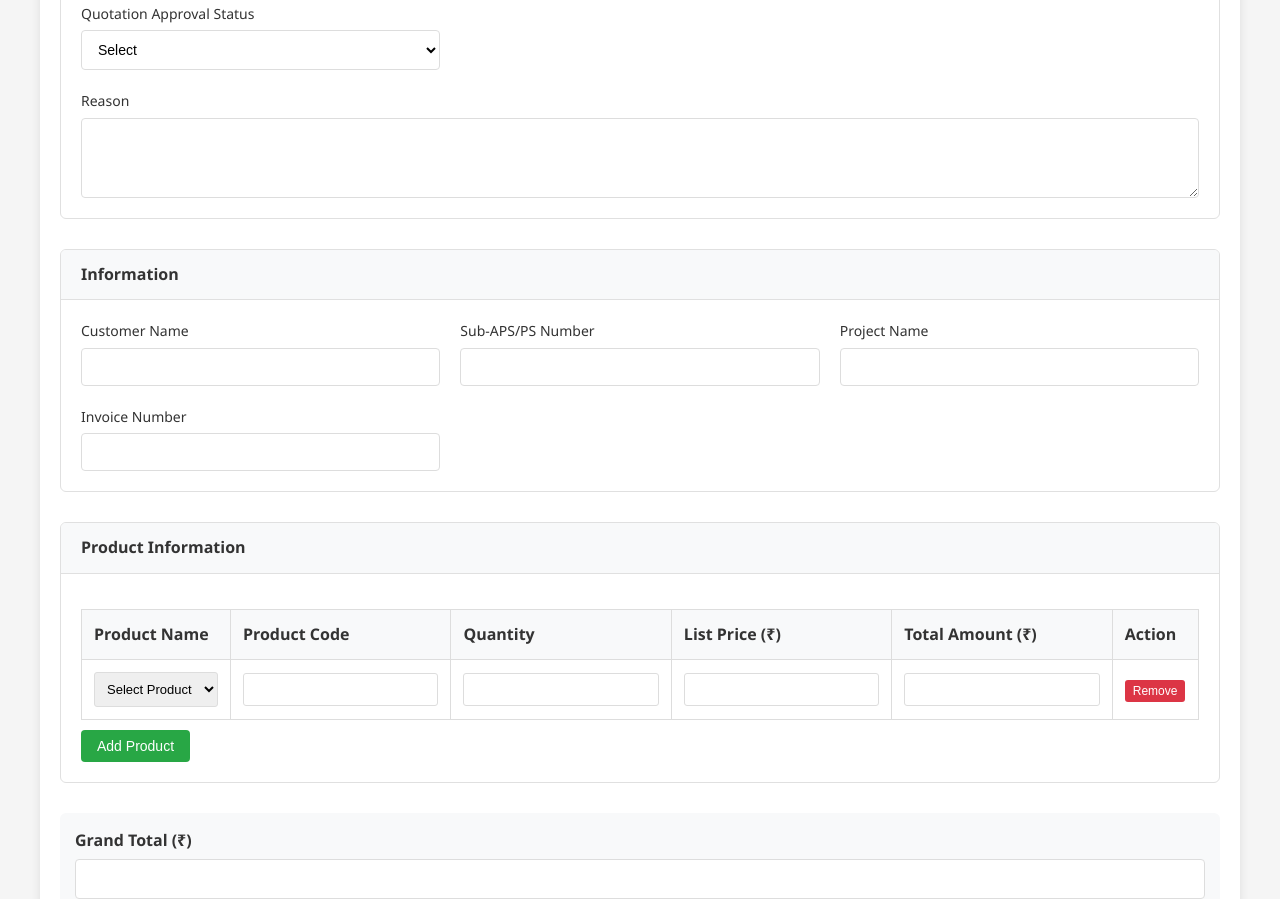
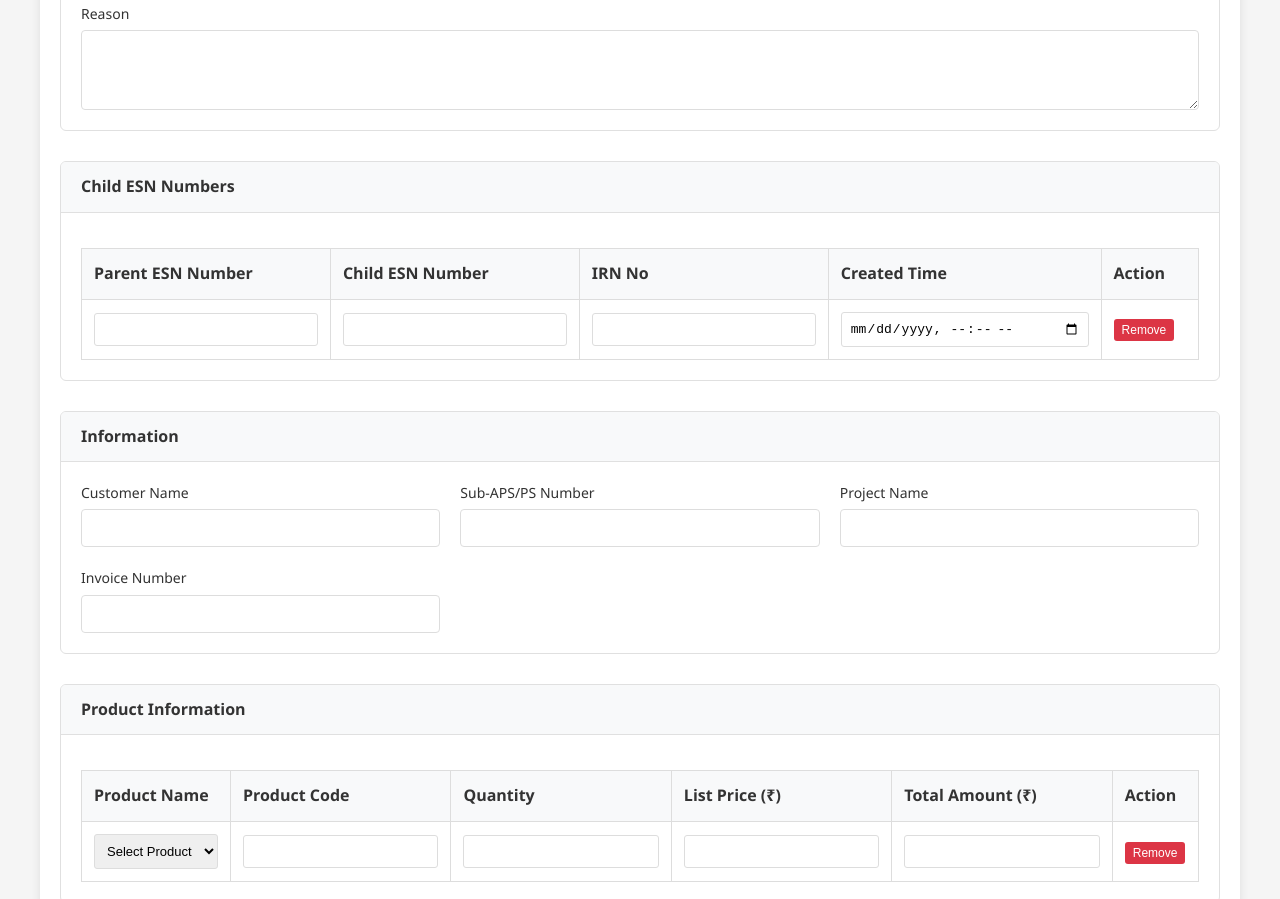
Before and after one commit to Teuton-Roy/Service, a website: page service_quotation/app/widget.html in a window 1280 px wide. Shown: the part 732-1631 px from the top of the page. Drawn offline with Linux system fonts and the light colour scheme; a script that the page names is missing.

Commit message:
update in HTML for child form

```diff
--- a/service_quotation/app/style.css
+++ b/service_quotation/app/style.css
@@ -21,7 +21,7 @@ body {
 }
 
 .header {
-  background: linear-gradient(135deg, #ede982 0%, #b3b61d 100%);
+  background: linear-gradient(135deg, #ccc967 0%, #95971a 100%);
   color: white;
   padding: 20px;
   text-align: center;
--- a/service_quotation/app/widget.html
+++ b/service_quotation/app/widget.html
@@ -39,12 +39,12 @@
               <input type="text" id="apsParking" name="apsParking" class="form-control">
             </div>
 
-            <div class="form-group">
+            <!-- <div class="form-group">
               <label for="childESN">Child ESN Number</label>
               <select id="childESN" name="childESN" class="form-control">
                 <option value="">Select</option>
               </select>
-            </div>
+            </div> -->
 
             <div class="form-group">
               <label for="amcStartDate">AMC Start Date</label>
@@ -189,6 +189,40 @@
         </div>
       </div>
 
+      <!-- Child ESN Number Table Section -->
+        <div class="section">
+        <div class="section-header">Child ESN Numbers</div>
+        <div class="section-content">
+          <div class="table-container">
+            <table class="data-table" id="childEsnTable">
+              <thead>
+                <tr>
+                  <th>Parent ESN Number</th>
+                  <th>Child ESN Number</th>
+                  <th>IRN No</th>
+                  <th>Created Time</th>
+                  <th>Action</th>
+                </tr>
+              </thead>
+              <tbody id="childEsnTableBody">
+                <tr>
+                  <td>
+                    <input type="text" name="childParentEsn[]" class="form-control">
+                  </td>
+                  <td><input type="text" name="childEsnNumber[]" class="form-control"></td>
+                  <td><input type="text" name="irnNo[]" class="form-control"></td>
+                  <td><input type="datetime-local" name="createdTime[]" class="form-control"></td>
+                  <td>
+                    <button type="button" class="remove-row-btn" onclick="removeChildEsnRow(this)">Remove</button>
+                  </td>
+                </tr>
+              </tbody>
+            </table>
+          </div>
+          <!-- <button type="button" class="add-row-btn" onclick="addChildEsnRow()">Add Child ESN</button> -->
+        </div>
+      </div>
+
       <!-- Information Sub-form -->
       <div class="section">
         <div class="section-header">Information</div>
@@ -254,7 +288,7 @@
               </tbody>
             </table>
           </div>
-          <button type="button" class="add-row-btn" onclick="addProductRow()">Add Product</button>
+          <!-- <button type="button" class="add-row-btn" onclick="addProductRow()">Add Product</button> -->
         </div>
       </div>
 
```
